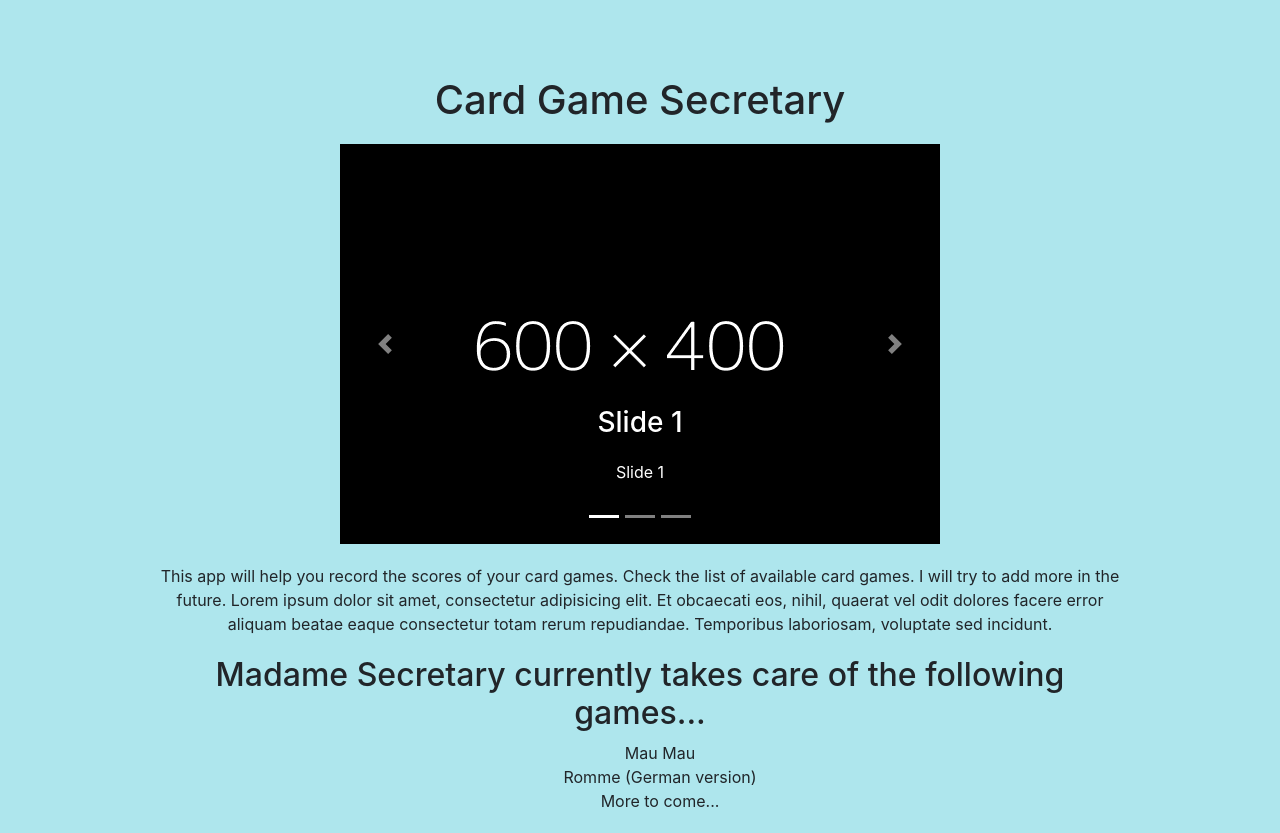
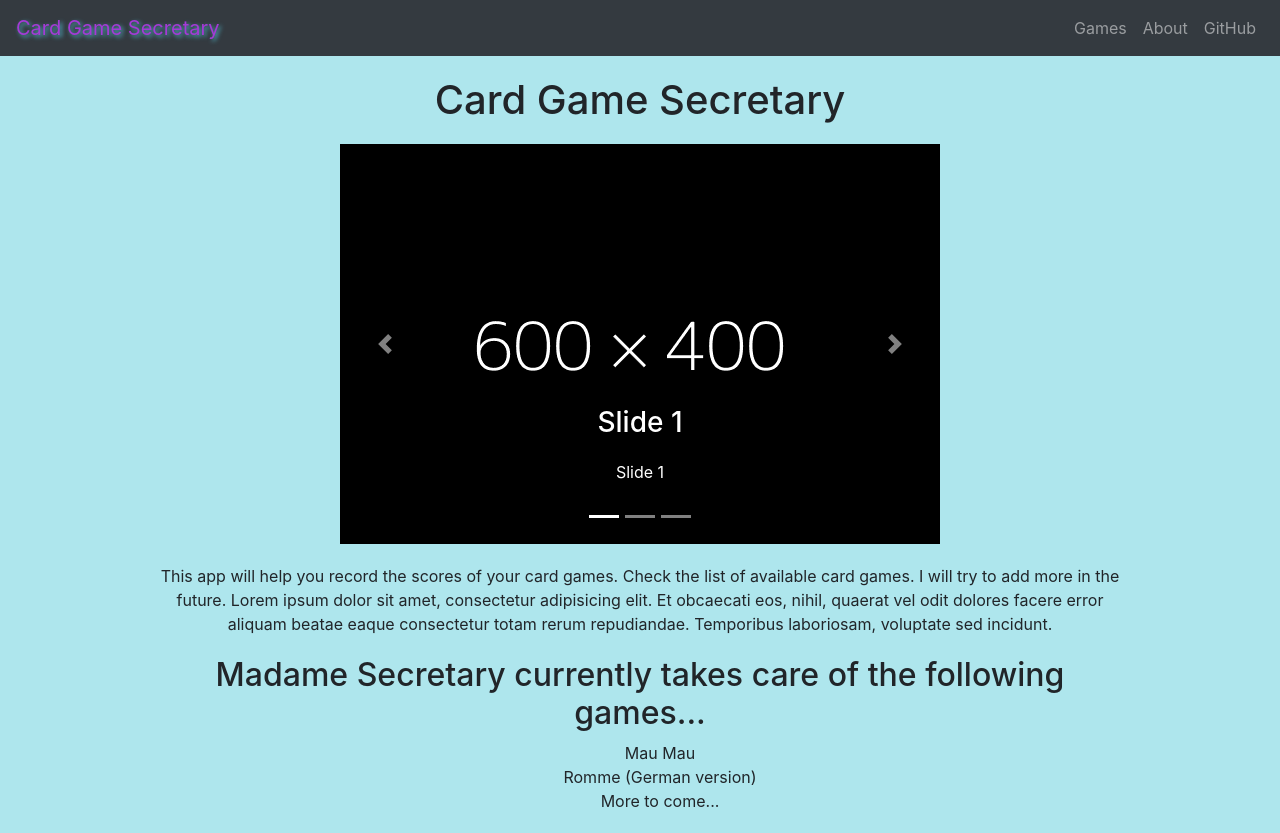
Before and after one commit to bastian-ger/card_secretary, a React app: page / in a window 1280 px wide. Built offline with nearby package versions, Linux system fonts and the light colour scheme.

Commit message:
Added MyNavbar with ReactStrap Navbar

```diff
--- a/src/App.js
+++ b/src/App.js
@@ -1,13 +1,17 @@
 import React, { Component } from 'react';
 import { Switch, Route } from 'react-router-dom';
 import Welcome from './components/Welcome/Welcome';
+import MyNavbar from './components/MyNavbar/MyNavbar';
 
 class App extends Component {
   render() {
     return (
-      <Switch>
-        <Route path="/" component={Welcome}/>
-      </Switch>
+      <div>
+        <MyNavbar />
+        <Switch>
+          <Route path="/" component={Welcome}/>
+        </Switch>
+      </div>
     );
   }
 }
--- /dev/null
+++ b/src/components/MyNavbar/MyNavbar.js
@@ -0,0 +1,63 @@
+import React, { Component } from 'react';
+import {
+  Collapse,
+  Navbar,
+  NavbarToggler,
+  NavbarBrand,
+  Nav,
+  NavItem,
+  NavLink,
+  UncontrolledDropdown,
+  DropdownToggle,
+  DropdownMenu,
+  DropdownItem } from 'reactstrap';
+
+class MyNavbar extends Component {
+  constructor(props) {
+    super(props);
+    this.state = {
+      isOpen: false
+    }
+    this.toggle = this.toggle.bind(this);
+  }
+
+  render() {
+    return (
+      <div>
+        <Navbar color="dark" dark fixed="top" expand="md">
+          <NavbarBrand
+            style={{color: '#a53ad7', textShadow: '2px 2px 4px #51b9cc'}}
+            id="logo"
+            href="/"
+            >
+            Card Game Secretary
+          </NavbarBrand>
+          <NavbarToggler onClick={this.toggle} />
+          <Collapse isOpen={this.state.isOpen} navbar>
+            <Nav className="ml-auto" navbar>
+              <NavItem>
+                <NavLink href="/games">Games</NavLink>
+              </NavItem>
+              <NavItem>
+                <NavLink href="/about">About</NavLink>
+              </NavItem>
+              <NavItem>
+                <NavLink
+                  href="https://github.com/bastian-ger/tiny-book-reviewer">
+                  GitHub
+                </NavLink>
+              </NavItem>
+            </Nav>
+          </Collapse>
+        </Navbar>
+      </div>
+    );
+  }
+  toggle() {
+    this.setState({
+      isOpen: !this.state.isOpen
+    });
+  }
+}
+
+export default MyNavbar;
```
Also changed, not shown: src/components/MyNavbar/MyNavbar.css (added).
